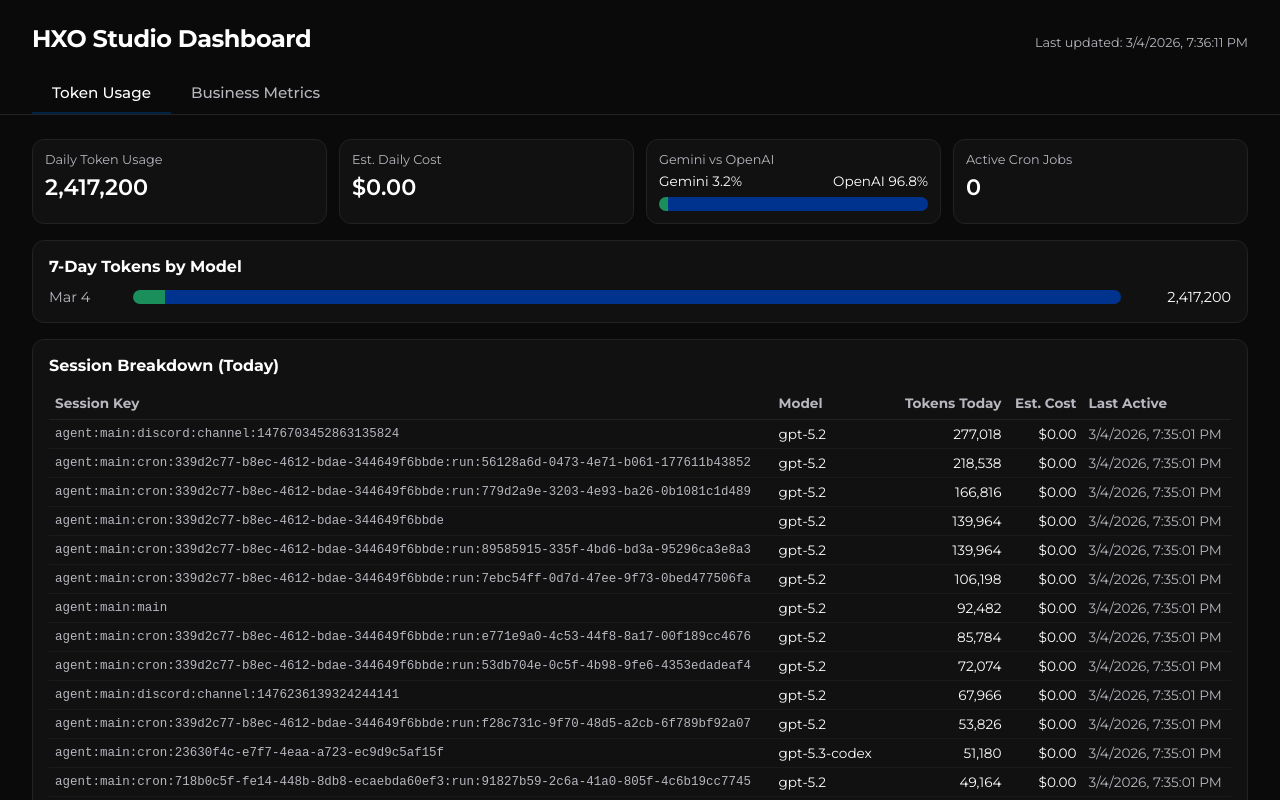
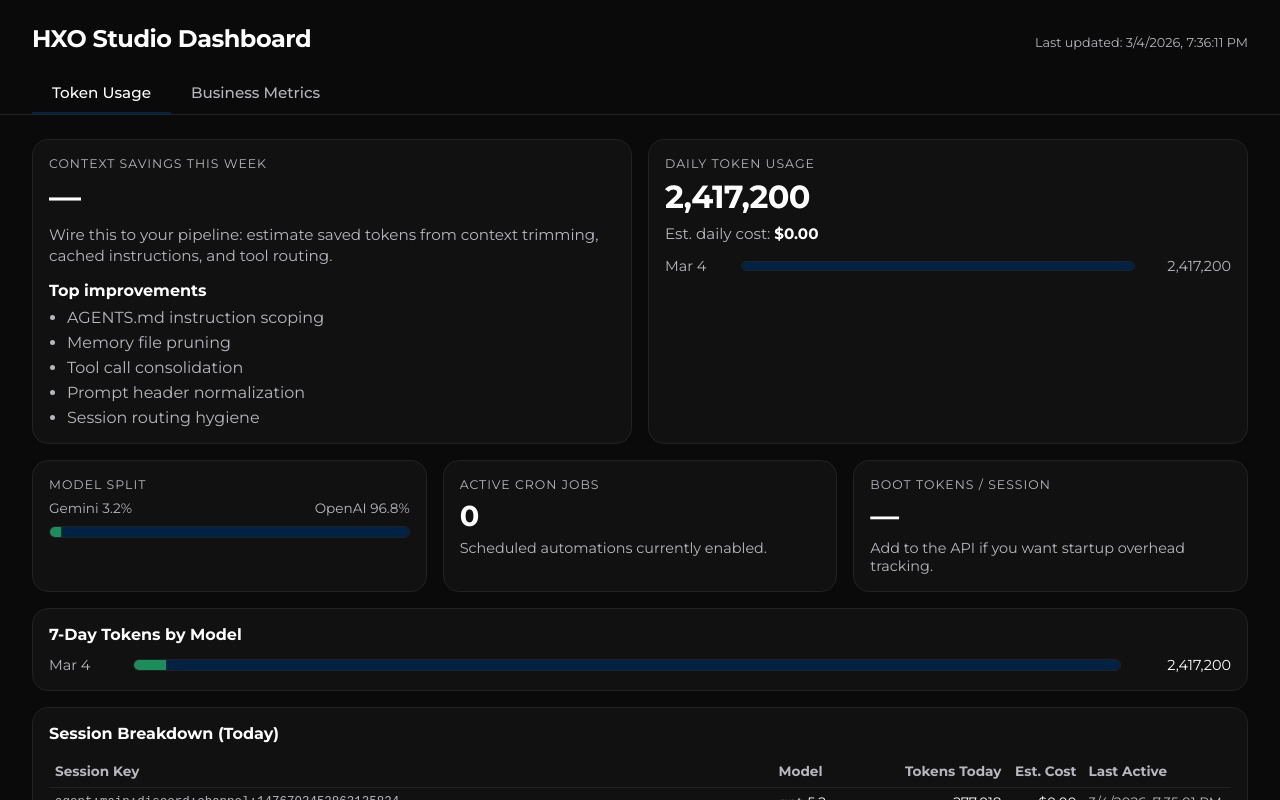
Before and after one commit to hobartxo/hxo-studio-dashboard, a React (Vite) app: page / in a window 1280 px wide. Shown: the top 800 px of the page. Built offline with nearby package versions, Linux system fonts and the light colour scheme.

Commit message:
Refactor Token Usage layout to match dashboard template

```diff
--- a/src/App.css
+++ b/src/App.css
@@ -79,3 +79,34 @@ body {
   flex: 1;
   padding: 24px 32px;
 }
+
+/* Dashboard layout helpers (match template hierarchy) */
+.grid-2 {
+  display: grid;
+  grid-template-columns: repeat(2, minmax(0, 1fr));
+  gap: 16px;
+}
+
+.grid-3 {
+  display: grid;
+  grid-template-columns: repeat(3, minmax(0, 1fr));
+  gap: 16px;
+}
+
+@media (max-width: 900px) {
+  .tab-content {
+    padding: 18px 18px;
+  }
+}
+
+@media (max-width: 860px) {
+  .grid-2 {
+    grid-template-columns: 1fr;
+  }
+}
+
+@media (max-width: 900px) {
+  .grid-3 {
+    grid-template-columns: 1fr;
+  }
+}
--- a/src/components/TokenUsageTab.tsx
+++ b/src/components/TokenUsageTab.tsx
@@ -43,20 +43,24 @@ function shortDate(isoDate: string): string {
 
 const cardStyle: React.CSSProperties = {
   border: "1px solid #222",
-  borderRadius: 12,
-  padding: 12,
+  borderRadius: 16,
+  padding: 16,
   background: "#111",
 };
 
 const labelStyle: React.CSSProperties = {
-  fontSize: "0.8rem",
+  fontSize: "0.78rem",
   color: "#b7b7bf",
-  marginBottom: 6,
+  marginBottom: 8,
+  letterSpacing: "0.08em",
+  textTransform: "uppercase",
 };
 
 const valueStyle: React.CSSProperties = {
-  fontSize: "1.4rem",
-  fontWeight: 600,
+  fontSize: "2rem",
+  fontWeight: 700,
+  letterSpacing: "-0.02em",
+  lineHeight: 1.1,
 };
 
 function ModelSplitBar({ gemini, openai }: { gemini: number; openai: number }) {
@@ -68,8 +72,9 @@ function ModelSplitBar({ gemini, openai }: { gemini: number; openai: number }) {
         style={{
           display: "flex",
           justifyContent: "space-between",
-          marginBottom: 8,
+          marginBottom: 10,
           fontSize: "0.85rem",
+          color: "#b7b7bf",
         }}
       >
         <span>Gemini {g.toFixed(1)}%</span>
@@ -78,27 +83,81 @@ function ModelSplitBar({ gemini, openai }: { gemini: number; openai: number }) {
       <div
         style={{
           display: "flex",
-          borderRadius: 10,
+          borderRadius: 999,
           overflow: "hidden",
-          height: 14,
+          height: 12,
           background: "#1a1a1a",
+          border: "1px solid #222",
         }}
       >
         <div style={{ width: `${g}%`, background: "#1a8f5c" }} />
-        <div style={{ width: `${o}%`, background: "#00338D" }} />
+        <div style={{ width: `${o}%`, background: "#002244" }} />
       </div>
     </div>
   );
 }
 
-function DailyByModelChart({ rows }: { rows: TokenUsageDaily[] }) {
+function DailyUsageMiniBars({ rows }: { rows: TokenUsageDaily[] }) {
+  const last5 = rows.slice(-5);
+  const totals = last5.map((r) => r.models.reduce((s, m) => s + m.tokens, 0));
+  const max = Math.max(1, ...totals);
+
+  return (
+    <div style={{ display: "grid", gap: 10 }}>
+      {last5.map((row) => {
+        const total = row.models.reduce((s, m) => s + m.tokens, 0);
+        const pct = (total / max) * 100;
+        return (
+          <div
+            key={row.date}
+            style={{
+              display: "grid",
+              gridTemplateColumns: "64px 1fr 84px",
+              gap: 12,
+              alignItems: "center",
+              fontSize: "0.9rem",
+            }}
+          >
+            <div style={{ color: "#b7b7bf" }}>{shortDate(row.date)}</div>
+            <div
+              style={{
+                height: 10,
+                borderRadius: 999,
+                overflow: "hidden",
+                background: "#1a1a1a",
+                border: "1px solid #222",
+              }}
+            >
+              <div
+                style={{
+                  width: `${pct}%`,
+                  height: "100%",
+                  background: "#002244",
+                }}
+              />
+            </div>
+            <div style={{ textAlign: "right", color: "#b7b7bf" }}>{number(total)}</div>
+          </div>
+        );
+      })}
+    </div>
+  );
+}
+
+function TokensByModelBars({ rows }: { rows: TokenUsageDaily[] }) {
+  const last7 = rows.slice(-7);
   const max = useMemo(
-    () => Math.max(1, ...rows.map((r) => r.models.reduce((s, m) => s + m.tokens, 0))),
+    () =>
+      Math.max(
+        1,
+        ...last7.map((r) => r.models.reduce((s, m) => s + m.tokens, 0))
+      ),
     [rows]
   );
+
   return (
     <div style={{ display: "grid", gap: 10 }}>
-      {rows.slice(-7).map((row) => {
+      {last7.map((row) => {
         const total = row.models.reduce((s, m) => s + m.tokens, 0);
         return (
           <div
@@ -115,15 +174,16 @@ function DailyByModelChart({ rows }: { rows: TokenUsageDaily[] }) {
             <div
               style={{
                 display: "flex",
-                borderRadius: 8,
+                borderRadius: 999,
                 overflow: "hidden",
-                height: 14,
+                height: 12,
                 background: "#1a1a1a",
+                border: "1px solid #222",
               }}
             >
               {row.models.map((m) => {
                 const width = total === 0 ? 0 : (m.tokens / max) * 100;
-                const color = /gemini/i.test(m.model) ? "#1a8f5c" : "#00338D";
+                const color = /gemini/i.test(m.model) ? "#1a8f5c" : "#002244";
                 return (
                   <div
                     key={m.model}
@@ -144,89 +204,93 @@ function DailyByModelChart({ rows }: { rows: TokenUsageDaily[] }) {
 export function TokenUsageTab({ data }: { data: TokenUsageApi }) {
   return (
     <div style={{ display: "grid", gap: 16 }}>
-      <section
-        style={{
-          display: "grid",
-          gridTemplateColumns: "repeat(auto-fit, minmax(180px, 1fr))",
-          gap: 12,
-        }}
-      >
-        <article style={cardStyle}>
+      {/* Row 1: two hero cards */}
+      <section className="grid-2">
+        <article style={{ ...cardStyle, minHeight: 220 }}>
+          <div style={labelStyle}>Context Savings This Week</div>
+          <div style={valueStyle}>—</div>
+          <p style={{ marginTop: 10, color: "#b7b7bf", fontSize: "0.95rem", lineHeight: 1.4 }}>
+            Wire this to your pipeline: estimate saved tokens from context trimming,
+            cached instructions, and tool routing.
+          </p>
+          <div style={{ marginTop: 14 }}>
+            <div style={{ fontWeight: 700, marginBottom: 8 }}>Top improvements</div>
+            <ul style={{ marginLeft: 18, color: "#b7b7bf", display: "grid", gap: 6 }}>
+              <li>AGENTS.md instruction scoping</li>
+              <li>Memory file pruning</li>
+              <li>Tool call consolidation</li>
+              <li>Prompt header normalization</li>
+              <li>Session routing hygiene</li>
+            </ul>
+          </div>
+        </article>
+
+        <article style={{ ...cardStyle, minHeight: 220 }}>
           <div style={labelStyle}>Daily Token Usage</div>
-          <strong style={valueStyle}>{number(data.kpis.daily_tokens)}</strong>
-        </article>
-        <article style={cardStyle}>
-          <div style={labelStyle}>Est. Daily Cost</div>
-          <strong style={valueStyle}>
-            {usd(data.kpis.estimated_daily_cost_usd)}
-          </strong>
-        </article>
-        <article style={cardStyle}>
-          <div style={labelStyle}>Gemini vs OpenAI</div>
-          <ModelSplitBar
-            gemini={data.kpis.gemini_percent}
-            openai={data.kpis.openai_percent}
-          />
-        </article>
-        <article style={cardStyle}>
-          <div style={labelStyle}>Active Cron Jobs</div>
-          <strong style={valueStyle}>{data.active_cron_jobs ?? 0}</strong>
+          <div style={valueStyle}>{number(data.kpis.daily_tokens)}</div>
+          <div style={{ marginTop: 10, color: "#b7b7bf", fontSize: "0.95rem" }}>
+            Est. daily cost:{" "}
+            <span style={{ color: "#ffffff", fontWeight: 700 }}>
+              {usd(data.kpis.estimated_daily_cost_usd)}
+            </span>
+          </div>
+          <div style={{ marginTop: 14 }}>
+            <DailyUsageMiniBars rows={data.daily_by_model} />
+          </div>
         </article>
       </section>
 
-      <section style={{ ...cardStyle, padding: 16 }}>
-        <h3 style={{ marginTop: 0, marginBottom: 12, fontSize: "1rem" }}>
-          7-Day Tokens by Model
-        </h3>
-        <DailyByModelChart rows={data.daily_by_model} />
+      {/* Row 2: three KPI cards */}
+      <section className="grid-3">
+        <article style={cardStyle}>
+          <div style={labelStyle}>Model Split</div>
+          <ModelSplitBar gemini={data.kpis.gemini_percent} openai={data.kpis.openai_percent} />
+        </article>
+
+        <article style={cardStyle}>
+          <div style={labelStyle}>Active Cron Jobs</div>
+          <div style={{ ...valueStyle, fontSize: "1.8rem" }}>{data.active_cron_jobs ?? 0}</div>
+          <div style={{ marginTop: 8, color: "#b7b7bf", fontSize: "0.9rem" }}>
+            Scheduled automations currently enabled.
+          </div>
+        </article>
+
+        <article style={cardStyle}>
+          <div style={labelStyle}>Boot Tokens / Session</div>
+          <div style={{ ...valueStyle, fontSize: "1.8rem" }}>—</div>
+          <div style={{ marginTop: 8, color: "#b7b7bf", fontSize: "0.9rem" }}>
+            Add to the API if you want startup overhead tracking.
+          </div>
+        </article>
       </section>
 
+      {/* Row 3: chart */}
+      <section style={{ ...cardStyle, padding: 16 }}>
+        <h3 style={{ marginTop: 0, marginBottom: 12, fontSize: "1rem" }}>7-Day Tokens by Model</h3>
+        <TokensByModelBars rows={data.daily_by_model} />
+      </section>
+
+      {/* Row 4: table */}
       <section style={{ ...cardStyle, padding: 16, overflow: "auto" }}>
-        <h3 style={{ marginTop: 0, marginBottom: 12, fontSize: "1rem" }}>
-          Session Breakdown (Today)
-        </h3>
-        <table
-          style={{
-            width: "100%",
-            borderCollapse: "collapse",
-            fontSize: "0.85rem",
-          }}
-        >
+        <h3 style={{ marginTop: 0, marginBottom: 12, fontSize: "1rem" }}>Session Breakdown (Today)</h3>
+        <table style={{ width: "100%", borderCollapse: "collapse", fontSize: "0.85rem" }}>
           <thead>
             <tr style={{ color: "#b7b7bf" }}>
-              <th style={{ textAlign: "left", padding: "8px 6px", borderBottom: "1px solid #222" }}>
-                Session Key
-              </th>
-              <th style={{ textAlign: "left", padding: "8px 6px", borderBottom: "1px solid #222" }}>
-                Model
-              </th>
-              <th style={{ textAlign: "right", padding: "8px 6px", borderBottom: "1px solid #222" }}>
-                Tokens Today
-              </th>
-              <th style={{ textAlign: "right", padding: "8px 6px", borderBottom: "1px solid #222" }}>
-                Est. Cost
-              </th>
-              <th style={{ textAlign: "left", padding: "8px 6px", borderBottom: "1px solid #222" }}>
-                Last Active
-              </th>
+              <th style={{ textAlign: "left", padding: "8px 6px", borderBottom: "1px solid #222" }}>Session Key</th>
+              <th style={{ textAlign: "left", padding: "8px 6px", borderBottom: "1px solid #222" }}>Model</th>
+              <th style={{ textAlign: "right", padding: "8px 6px", borderBottom: "1px solid #222" }}>Tokens Today</th>
+              <th style={{ textAlign: "right", padding: "8px 6px", borderBottom: "1px solid #222" }}>Est. Cost</th>
+              <th style={{ textAlign: "left", padding: "8px 6px", borderBottom: "1px solid #222" }}>Last Active</th>
             </tr>
           </thead>
           <tbody>
             {data.sessions_today.slice(0, 100).map((row) => (
               <tr key={row.session_key} style={{ borderTop: "1px solid #1a1a1a" }}>
-                <td style={{ padding: "6px", color: "#b7b7bf", fontFamily: "monospace", fontSize: "0.78rem" }}>
-                  {row.session_key}
-                </td>
+                <td style={{ padding: "6px", color: "#b7b7bf", fontFamily: "monospace", fontSize: "0.78rem" }}>{row.session_key}</td>
                 <td style={{ padding: "6px" }}>{row.model}</td>
-                <td style={{ padding: "6px", textAlign: "right" }}>
-                  {number(row.tokens_today)}
-                </td>
-                <td style={{ padding: "6px", textAlign: "right" }}>
-                  {usd(row.estimated_cost_usd)}
-                </td>
-                <td style={{ padding: "6px", color: "#b7b7bf" }}>
-                  {new Date(row.last_active).toLocaleString()}
-                </td>
+                <td style={{ padding: "6px", textAlign: "right" }}>{number(row.tokens_today)}</td>
+                <td style={{ padding: "6px", textAlign: "right" }}>{usd(row.estimated_cost_usd)}</td>
+                <td style={{ padding: "6px", color: "#b7b7bf" }}>{new Date(row.last_active).toLocaleString()}</td>
               </tr>
             ))}
           </tbody>
```
